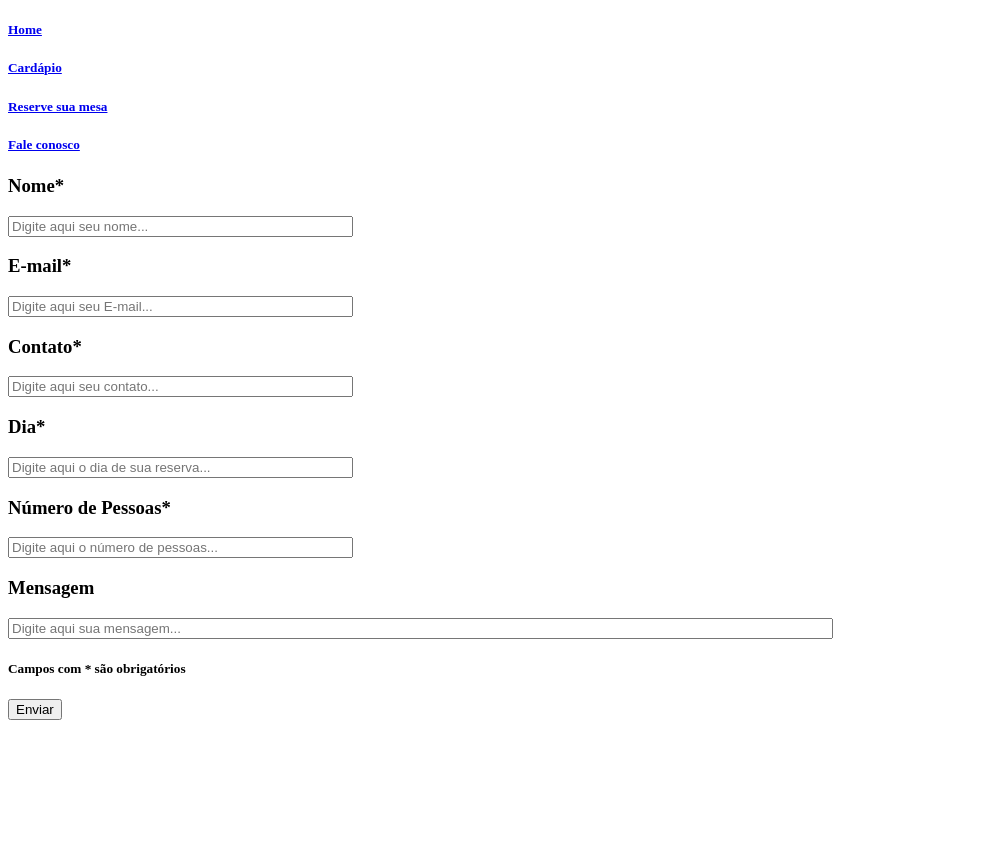
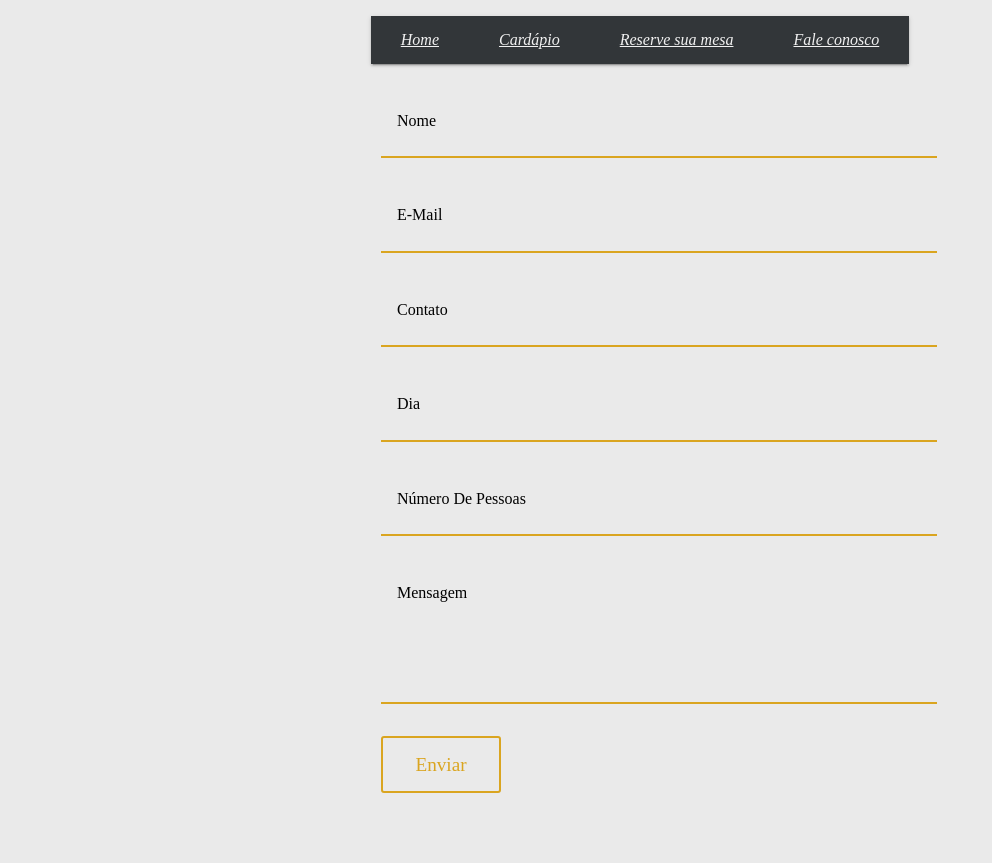
Before and after one commit to LuisMarcelo03/atividade, a plain HTML site: page Reserve sua mesa/reserva.html in a window 1280 px wide. Shown: the whole page, without its empty margins (0-992 px from the left). Before the commit the page ends 800 px from the top, so only its background shows below. Drawn offline with Linux system fonts and the light colour scheme.

Commit message:
Atualizei a branch desenvolvimento

```diff
--- a/Reserve sua mesa/reserva.html
+++ b/Reserve sua mesa/reserva.html
@@ -1,32 +1,52 @@
 <!DOCTYPE html>
 <html lang="pt-br">
-
     <head>
         <title>Reservas</title>
+        <meta charset="utf-8">
+        <link rel="stylesheet" href="../assets/css/reserva.css">
     </head>
     <body>
-        <h5><a href = "../principal.html">Home</a></h5>
-        <h5><a href = "../Cardápio/cardapio.html">Cardápio</a></h5>
-        <h5><a href = "../Reserve sua mesa/reserva.html">Reserve sua mesa</a></h5>
-        <h5><a href = "../Fale conosco/faleconosco.html">Fale conosco</a></h5>
-
-        <h3>Nome*</h3>
-        <input type="text" name="Nome" size="40" placeholder="Digite aqui seu nome...">
-        <h3>E-mail*</h3>
-        <input type="text" name="E-mail" size="40" placeholder="Digite aqui seu E-mail...">
-        <h3>Contato*</h3>
-        <input type="text" name="Contato" size="40" placeholder="Digite aqui seu contato...">
-        <h3>Dia*</h3>
-        <input type="text" name="Dia" size="40" placeholder="Digite aqui o dia de sua reserva...">
-        <h3>Número de Pessoas*</h3>
-        <input type="text" name="Número de Pessoas" size="40" placeholder="Digite aqui o número de pessoas...">
-        <h3>Mensagem</h3>
-        <input type="text" name="Mensagens" size="100" placeholder="Digite aqui sua mensagem...">
-        <h5>Campos com * são obrigatórios</h5>
-
-        <button>Enviar</button>
-
-
-
+        <section id="teste">
+            <div id="container">
+                <ul>
+                    <li><a href = "../principal.html">Home</a></li>
+                    <li><a href = "../Cardápio/cardapio.html">Cardápio</a></li>
+                    <li><a href = "../Reserve sua mesa/reserva.html">Reserve sua mesa</a></li>
+                    <li><a href = "../Fale conosco/faleconosco.html">Fale conosco</a></li>
+                </ul>
+                <div id="linha"></div>
+            </div>
+        </section>
+        <div class="formulario">
+            <form class="form" action="">
+                <div class="form-item col-responsive">
+                    <input class="input" type="text" name="nome" required="required" id="name"/>
+                    <label class="label" for="nome">Nome</label>
+                </div>
+                <div class="form-item col-responsive">
+                    <input class="input" type="text" name="email" required="required" id="email"/>
+                    <label class="label" for="email">E-mail</label>
+                </div>
+                <div class="form-item">
+                    <input class="input" type="text" name="Contato" required="required" id="Contato"/>
+                    <label class="label" for="Contato">Contato</label>
+                </div>
+                <div class="form-item">
+                    <input class="input" type="text" name="Dia" required="required" id="Dia"/>
+                    <label class="label" for="Dia">Dia</label>
+                </div>
+                <div class="form-item">
+                    <input class="input" type="text" name="Número de Pessoas" required="required" id="Número de Pessoas"/>
+                    <label class="label" for="Número de Pessoas">Número de Pessoas</label>
+                </div>
+                <div class="form-item">
+                    <textarea class="textarea" name="Mensagem" required="required" id="textarea"></textarea>
+                    <label class="label" for="Mensagem">Mensagem</label>
+                </div>
+                <div class="form-item">
+                    <input class="botao" type="submit" value="Enviar"/><br><br><br>
+                </div>
+            </form>
+        </div>
     </body>
 </html>
--- /dev/null
+++ b/assets/css/cardapio.css
@@ -0,0 +1,36 @@
+body {
+    margin: 0;
+    font-family: "'Gill Sans', 'Gill Sans MT', Calibri, 'Trebuchet MS', sans-serif;";
+    background: #eaeaea;
+  }
+
+  section#teste {
+    height: 10vh;
+    display: flex;
+    justify-content: center;
+    align-items: center;
+     }
+
+  section#teste #container ul {
+    display: flex;
+    background: #323639;
+    box-shadow: 0 2px 2px 0 rgba(0, 0, 0, 0.14), 0 1px 5px 0 rgba(0, 0, 0, 0.12), 0 3px 1px -2px rgba(0, 0, 0, 0.2);
+    padding-left: 30px;
+    padding-right: 30px;
+  }
+
+  section#teste #container ul li {
+    display: flex;
+    align-items: center;
+    min-height: 48px;
+    margin-left: 60px;
+    font-style:italic
+  }
+
+  section#teste #container ul li:first-child {
+    margin-left: 0;
+  }
+
+  section#teste #container ul li a {
+    color: #f1f1f1;
+  }
--- /dev/null
+++ b/assets/css/faleconosco.css
@@ -0,0 +1,135 @@
+/*formulario*/
+input, textarea {
+  border: 0;
+  outline: 0;
+  font-size: 1.2em;
+  background: transparent;
+  color: #797979;
+  position: relative;
+  font-family: 'open_sansregular';
+}
+
+textarea {
+  resize: none;
+}
+
+.formulario {
+  max-width: 550px;
+  margin: 0 auto;
+  border-radius: 2px;
+}
+
+.form {
+  display: flex;
+  flex-wrap: wrap;
+}
+
+.form-item {
+  position: relative;
+  width: 100%;
+  padding: 1em;
+}
+
+.form-item .textarea {
+  height: 5em;
+}
+
+.form-item .input, .form-item .textarea {
+  display: block;
+  padding: 1em;
+  width: 100%;
+  transition: all 0.3s;
+  border-bottom: 2px solid #daa520;;
+}
+
+.form-item .input:focus, .form-item .textarea:focus {
+  border-bottom: 2px solid #333333;
+}
+
+.form-item .input:valid + .label, .form-item .input:focus + .label, .form-item .textarea:valid + .label, .form-item .textarea:focus + .label {
+  top: 1em;
+  left: 1em;
+  font-size: 0.9em;
+}
+
+.form-item .input:valid, .form-item .textarea:valid {
+  border-bottom: 2px solid #daa520;;
+}
+
+.form-item .label {
+  position: absolute;
+  top: 2em;
+  left: 2em;
+  text-transform: capitalize;
+  transition: all 0.3s;
+}
+
+.form-item .botao {
+  display: block;
+  width:120px;
+  padding: 0.8em 0.6em;
+  border:2px #daa520 solid;
+  border-radius:3px;
+  color: #daa520;;
+  cursor: pointer;
+  transition: all 0.3s;
+}
+
+.form-item .botao:hover {
+  background: #828282;
+  color: #ffffff;
+  border:2px #828282 solid;
+}
+
+.form-item .botao:active {
+  background-color:#ff9000;
+  color:#ffffff;
+  border:2px #ff9000 solid;
+}
+
+/*Menu*/
+body {
+  margin: 0;
+  font-family: "'Gill Sans', 'Gill Sans MT', Calibri, 'Trebuchet MS', sans-serif;";
+  background: #eaeaea;
+}
+
+section#teste {
+  height: 10vh;
+  display: flex;
+  justify-content: center;
+  align-items: center;
+}
+
+section#teste #container ul {
+  display: flex;
+  background: #323639;
+  box-shadow: 0 2px 2px 0 rgba(0, 0, 0, 0.14), 0 1px 5px 0 rgba(0, 0, 0, 0.12), 0 3px 1px -2px rgba(0, 0, 0, 0.2);
+  padding-left: 30px;
+  padding-right: 30px;
+}
+
+section#teste #container ul li {
+  display: flex;
+  align-items: center;
+  min-height: 48px;
+  margin-left: 60px;
+  font-style:italic
+}
+
+section#teste #container ul li:first-child {
+  margin-left: 0;
+}
+
+section#teste #container ul li a {
+  color: #f1f1f1;
+}
+
+/*rodapé*/
+.contexto-dark, .bg-gray-dark, .bg-primary {
+    color: #000;
+}
+
+.rodapé a, .rodapé a:focus, .rodapé a:active {
+    color: #000;
+}
--- /dev/null
+++ b/assets/css/principal.css
@@ -0,0 +1,79 @@
+/*cor dos links*/
+a {
+  color: #000;
+}
+
+/*Menu*/
+body {
+  margin: 0;
+  font-family: "'Gill Sans', 'Gill Sans MT', Calibri, 'Trebuchet MS', sans-serif;";
+  background: #FFFFFF;
+  align-items: center;
+}
+
+section#teste {
+  height: 10vh;
+  display: flex;
+  justify-content: center;
+  align-items: center;
+}
+
+section#teste #container ul {
+  display: flex;
+  background: #323639;
+  box-shadow: 0 2px 2px 0 rgba(0, 0, 0, 0.14), 0 1px 5px 0 rgba(0, 0, 0, 0.12), 0 3px 1px -2px rgba(0, 0, 0, 0.2);
+  padding-left: 30px;
+  padding-right: 30px;
+}
+
+section#teste #container ul li {
+  display: flex;
+  align-items: center;
+  min-height: 48px;
+  margin-left: 60px;
+  font-style:italic
+}
+
+section#teste #container ul li:first-child {
+  margin-left: 0;
+}
+
+section#teste #container ul li a {
+  color: #f1f1f1;
+}
+
+.titulo1 {
+  text-align:center;
+  color:#daa520;
+  font-style: italic;
+  float: center;
+}
+
+.titulo1 h2 {
+  padding-bottom: 20px;
+}
+
+.texto1 {
+  text-align:center;
+  color:rgb(99, 96, 96);
+  padding-bottom: 15px;
+}
+
+.rodape {
+  background-color: #a0232b;
+  padding-top: 15px;
+  padding-bottom: 15px;
+}
+
+.textorodape{
+  color: #FFFFFF;
+  font-style: italic;
+  font-family: Arial, Helvetica, sans-serif;
+  border:0mm;
+  text-align:center;
+}
+
+.imagem img {
+  text-align: center;
+  max-width: 100%;
+}
--- /dev/null
+++ b/assets/css/reserva.css
@@ -0,0 +1,126 @@
+/*formulario*/
+input, textarea {
+    border: 0;
+    outline: 0;
+    font-size: 1.2em;
+    background: transparent;
+    color: #797979;
+    position: relative;
+    font-family: 'open_sansregular';
+  }
+
+  textarea {
+    resize: none;
+  }
+
+  .formulario {
+    max-width: 550px;
+    margin: 0 auto;
+    border-radius: 2px;
+  }
+
+  .form {
+    display: flex;
+    flex-wrap: wrap;
+  }
+
+  .form-item {
+    position: relative;
+    width: 100%;
+    padding: 1em;
+  }
+
+  .form-item .textarea {
+    height: 5em;
+  }
+
+  .form-item .input, .form-item .textarea {
+    display: block;
+    padding: 1em;
+    width: 100%;
+    transition: all 0.3s;
+    border-bottom: 2px solid #daa520;
+  }
+
+  .form-item .input:focus, .form-item .textarea:focus {
+    border-bottom: 2px solid #333333;
+  }
+
+  .form-item .input:valid + .label, .form-item .input:focus + .label, .form-item .textarea:valid + .label, .form-item .textarea:focus + .label {
+    top: 1em;
+    left: 1em;
+    font-size: 0.9em;
+  }
+
+  .form-item .input:valid, .form-item .textarea:valid {
+    border-bottom: 2px solid #daa520;
+  }
+
+  .form-item .label {
+    position: absolute;
+    top: 2em;
+    left: 2em;
+    text-transform: capitalize;
+    transition: all 0.3s;
+  }
+
+  .form-item .botao {
+    display: block;
+    width:120px;
+    padding: 0.8em 0.6em;
+    border:2px #daa520 solid;
+    border-radius:3px;
+    color: #daa520;
+    cursor: pointer;
+    transition: all 0.3s;
+  }
+
+  .form-item .botao:hover {
+    background: #828282;
+    color: #ffffff;
+    border:2px #828282 solid;
+  }
+
+  .form-item .botao:active {
+    background-color:#ff9000;
+    color:#ffffff;
+    border:2px #ff9000 solid;
+  }
+
+  /*Menu*/
+  body {
+    margin: 0;
+    font-family: "'Gill Sans', 'Gill Sans MT', Calibri, 'Trebuchet MS', sans-serif;";
+    background: #eaeaea;
+  }
+
+  section#teste {
+    height: 10vh;
+    display: flex;
+    justify-content: center;
+    align-items: center;
+  }
+
+  section#teste #container ul {
+    display: flex;
+    background: #323639;
+    box-shadow: 0 2px 2px 0 rgba(0, 0, 0, 0.14), 0 1px 5px 0 rgba(0, 0, 0, 0.12), 0 3px 1px -2px rgba(0, 0, 0, 0.2);
+    padding-left: 30px;
+    padding-right: 30px;
+  }
+
+  section#teste #container ul li {
+    display: flex;
+    align-items: center;
+    min-height: 48px;
+    margin-left: 60px;
+    font-style:italic;
+  }
+
+  section#teste #container ul li:first-child {
+    margin-left: 0;
+  }
+
+  section#teste #container ul li a {
+    color: #f1f1f1;
+  }
--- a/style.css
+++ /dev/null
@@ -1,63 +0,0 @@
-* {
-    box-sizing: border-box;
-    margin: 0;
-    padding: 0;
-}
-
-body {
-    background-image: url(https://daitaliacidadania.com/wp-content/uploads/2021/10/5fd25d84885ac584438507a0_Artigo-39-1024x576.jpg);
-    background-size: cover;
-}
-
-header {
-    display: flex;
-    flex-direction: row;
-    justify-content: center;
-    padding: 30px 10%;
-    background-color: rgba(0, 0, 0, 0.85);
-}
-
-ul {
-    list-style: none;
-}
-
-ul li {
-    display: inline-block;
-    padding: 0px 20px;
-}
-
-li, a {
-
-    color: #edf0f1;
-    text-decoration: none;
-}
-
-#content {
-    display: flex;
-    flex-direction: column;
-    align-items: center;
-    justify-content: center;
-    padding: 40px;
-    background-color: rgba(0, 0, 0, 0.65);
-    margin: 60px;
-    border-radius: 7px;
-}
-
-h2, h4 {
-    padding: 20px;
-}
-
-footer, #msg {
-    display: flex;
-    flex-direction: column;
-    justify-content: center;
-    align-items: center;
-    background-color: grey;
-}
-
-#social p{
-    display: flex;
-    flex-direction: row;
-    justify-content: center;
-    padding: 10px;
-}
```
Also changed, not shown: Cardápio/cardapio.html (+14 -6 lines), Fale conosco/faleconosco.html (+38 -24 lines), index.html (deleted, +0 -35 lines), principal.html (added, +49 -0 lines), assets/img/Pastas Francesco (11).png (added), 3 other files.
